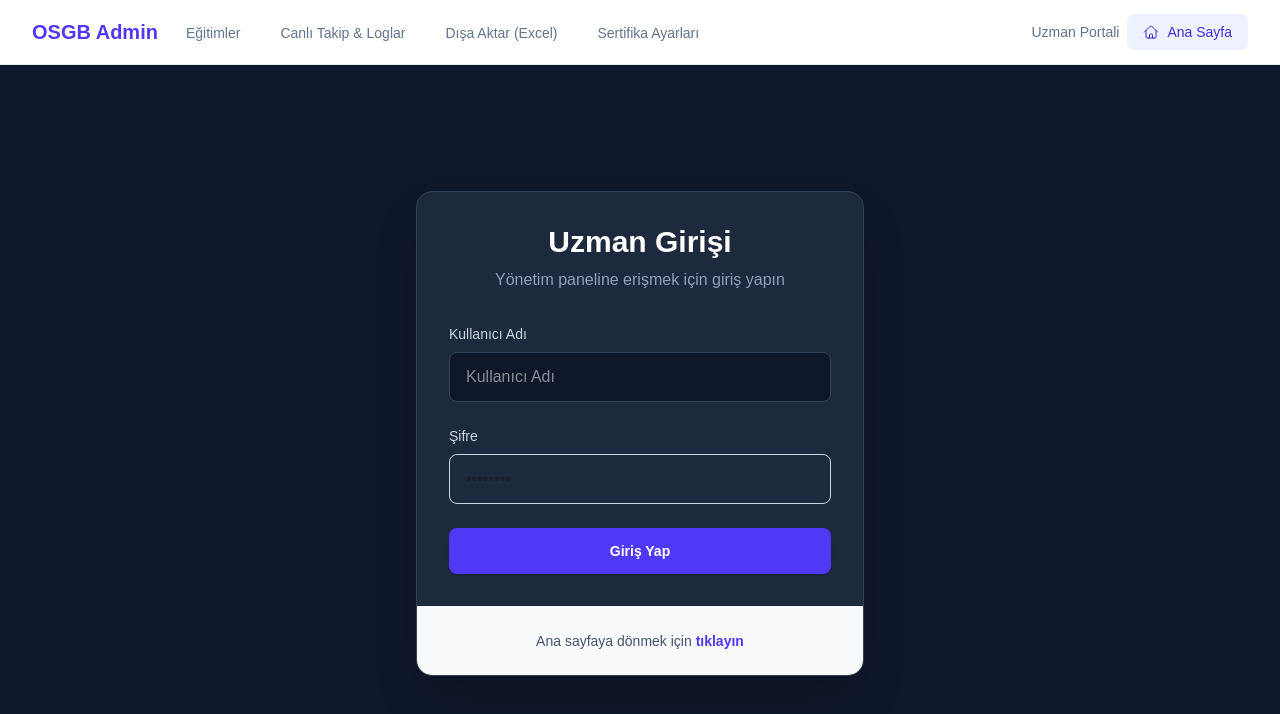
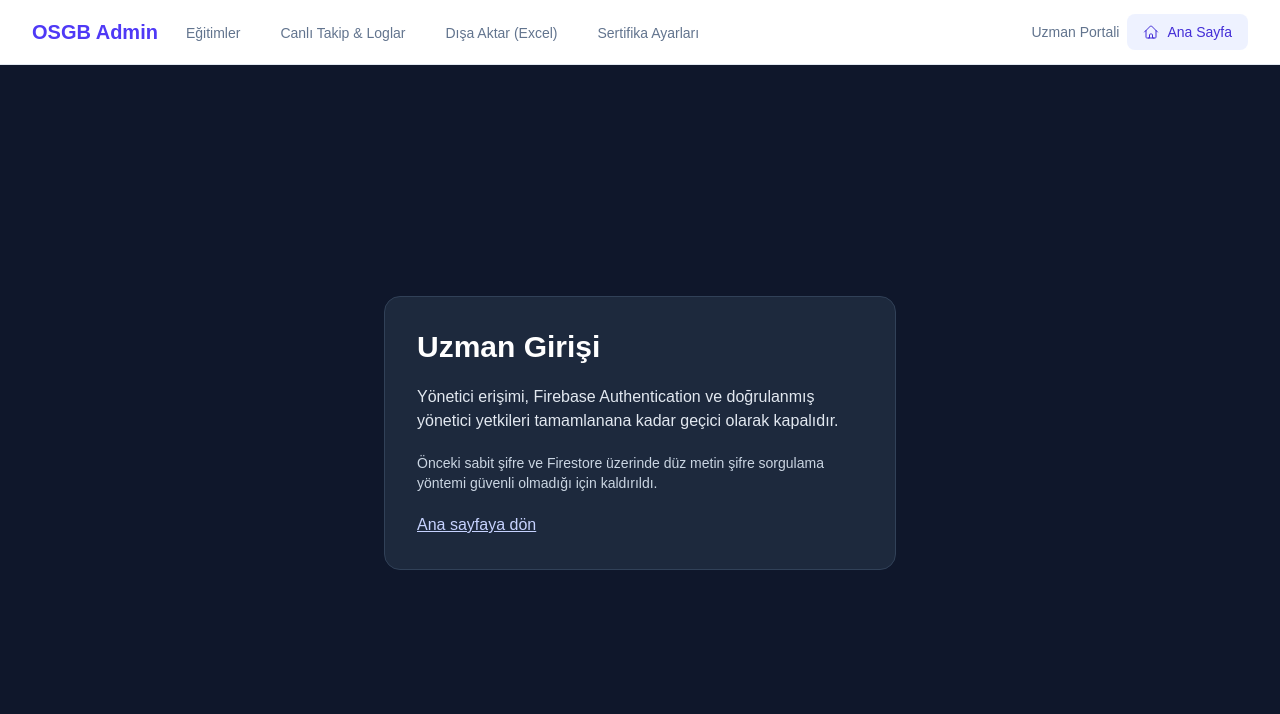
Before and after one commit to ramkarosgb1/RAMKAR-EGITIM, a Next.js app: page /admin/login in a window 1280 px wide. Shown: the top 714 px of the page. Built offline with nearby package versions, Linux system fonts and the light colour scheme.

Commit message:
security: remove hardcoded admin credentials and plaintext password lookup

```diff
--- a/src/app/admin/login/page.tsx
+++ b/src/app/admin/login/page.tsx
@@ -1,114 +1,14 @@
-"use client";
-
-import { useState } from "react";
-import { useRouter } from "next/navigation";
-import { collection, query, where, getDocs } from "firebase/firestore";
-import { db } from "@/lib/firebase";
 import Link from "next/link";
 
 export default function AdminLogin() {
-  const [kullaniciAdi, setKullaniciAdi] = useState("");
-  const [password, setPassword] = useState("");
-  const [error, setError] = useState("");
-  const [loading, setLoading] = useState(false);
-  const router = useRouter();
-
-  const handleLogin = async (e: React.FormEvent) => {
-    e.preventDefault();
-    setError("");
-    setLoading(true);
-
-    try {
-      // Hardcoded Admin kontrolü
-      if (kullaniciAdi === "admin" && password === "admin123") {
-        router.push("/admin/egitimler");
-        return;
-      }
-
-      // Uzmanlar tablosunda kontrol et
-      const q = query(
-        collection(db, "uzmanlar"),
-        where("kullaniciAdi", "==", kullaniciAdi),
-        where("sifre", "==", password),
-        where("aktifMi", "==", true)
-      );
-
-      const querySnapshot = await getDocs(q);
-
-      if (!querySnapshot.empty) {
-        // Eşleşme bulundu, giriş başarılı
-        router.push("/admin/egitimler");
-      } else {
-        setError("Kullanıcı adı veya şifre hatalı.");
-      }
-    } catch (err) {
-      console.error(err);
-      setError("Giriş başarısız. Lütfen bilgilerinizi kontrol edin.");
-    } finally {
-      setLoading(false);
-    }
-  };
-
   return (
-    <div className="min-h-[calc(100vh-64px)] flex items-center justify-center bg-slate-900 px-4">
-      <div className="max-w-md w-full bg-slate-800 rounded-2xl shadow-2xl overflow-hidden border border-slate-700">
-        <div className="p-8">
-          <div className="text-center mb-8">
-            <h2 className="text-3xl font-bold text-white mb-2">Uzman Girişi</h2>
-            <p className="text-slate-400">Yönetim paneline erişmek için giriş yapın</p>
-          </div>
-
-          {error && (
-            <div className="mb-6 p-4 bg-red-500/10 border border-red-500/50 rounded-lg">
-              <p className="text-sm text-red-400 font-medium text-center">{error}</p>
-            </div>
-          )}
-
-          <form onSubmit={handleLogin} className="space-y-6">
-            <div>
-              <label className="block text-sm font-medium text-slate-300 mb-2">
-                Kullanıcı Adı
-              </label>
-              <input
-                type="text"
-                required
-                value={kullaniciAdi}
-                onChange={(e) => setKullaniciAdi(e.target.value)}
-                className="w-full px-4 py-3 bg-slate-900 border border-slate-700 rounded-lg text-white focus:ring-2 focus:ring-indigo-500 focus:border-indigo-500"
-                placeholder="Kullanıcı Adı"
-              />
-            </div>
-
-            <div>
-              <label className="block text-sm font-medium text-slate-300 mb-2" htmlFor="password">
-                Şifre
-              </label>
-              <input
-                id="password"
-                type="password"
-                required
-                value={password}
-                onChange={(e) => setPassword(e.target.value)}
-                className="w-full px-4 py-3 rounded-lg border border-slate-300 focus:ring-2 focus:ring-indigo-500 focus:border-indigo-500 transition-colors"
-                placeholder="••••••••"
-              />
-            </div>
-
-            <button
-              type="submit"
-              disabled={loading}
-              className="w-full flex justify-center py-3 px-4 border border-transparent rounded-lg shadow-sm text-sm font-bold text-white bg-indigo-600 hover:bg-indigo-700 focus:outline-none focus:ring-2 focus:ring-offset-2 focus:ring-indigo-500 disabled:opacity-50 disabled:cursor-not-allowed transition-colors"
-            >
-              {loading ? "Giriş Yapılıyor..." : "Giriş Yap"}
-            </button>
-          </form>
-        </div>
-        <div className="px-8 py-6 bg-slate-50 border-t border-slate-100 text-center">
-          <p className="text-sm text-slate-600">
-            Ana sayfaya dönmek için <Link href="/" className="font-semibold text-indigo-600 hover:text-indigo-500">tıklayın</Link>
-          </p>
-        </div>
-      </div>
-    </div>
+    <main className="min-h-[calc(100vh-64px)] bg-slate-900 flex items-center justify-center p-6">
+      <section className="w-full max-w-lg rounded-2xl bg-slate-800 border border-slate-700 p-8 space-y-5">
+        <h1 className="text-3xl font-bold text-white">Uzman Girişi</h1>
+        <p className="text-slate-200">Yönetici erişimi, Firebase Authentication ve doğrulanmış yönetici yetkileri tamamlanana kadar geçici olarak kapalıdır.</p>
+        <p className="text-sm text-slate-300">Önceki sabit şifre ve Firestore üzerinde düz metin şifre sorgulama yöntemi güvenli olmadığı için kaldırıldı.</p>
+        <Link href="/" className="inline-block text-indigo-200 underline">Ana sayfaya dön</Link>
+      </section>
+    </main>
   );
 }
```
